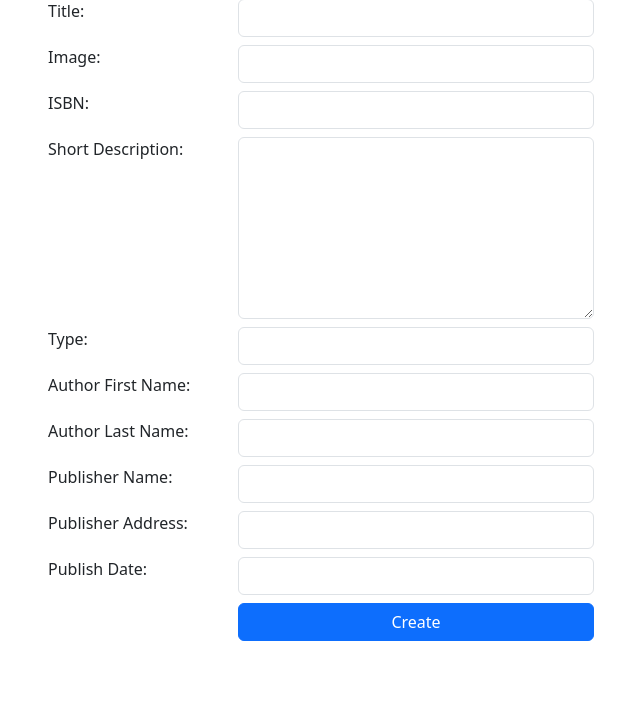
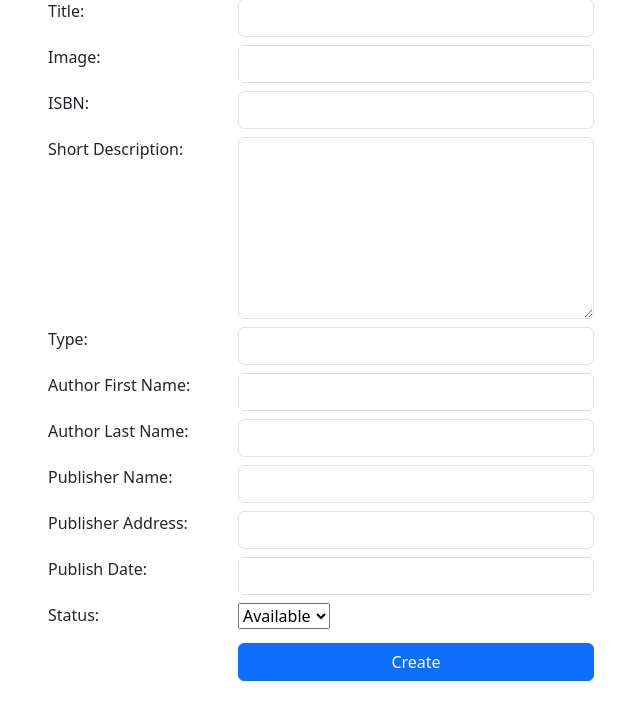
Before and after one commit to knsdev/big_library, a PHP site: page /create_medium.php in a window 1280 px wide. Shown: the part 25-745 px from the top of the page, without its empty margins (34-674 px from the left). Run offline with PHP 8.4, Linux system fonts and the light colour scheme.

Commit message:
Add "status" boolean column and fix sql query on details.php by adding "WHERE id=$id"

```diff
--- a/create_medium.php
+++ b/create_medium.php
@@ -16,8 +16,9 @@ if (isset($_POST['create'])) {
     `author_last_name`,
     `publisher_name`,
     `publisher_address`,
-    `publish_date`)
-    VALUES (?, ?, ?, ?, ?, ?, ?, ?, ?, ?)";
+    `publish_date`,
+    `status`)
+    VALUES (?, ?, ?, ?, ?, ?, ?, ?, ?, ?, ?)";
 
   $statement = $conn->prepare($sql);
 
@@ -31,9 +32,10 @@ if (isset($_POST['create'])) {
   $publisher_name = $_POST['publisher_name'];
   $publisher_address = $_POST['publisher_address'];
   $publish_date = $_POST['publish_date'];
+  $status = (int) filter_var($_POST['status'], FILTER_VALIDATE_BOOLEAN);
 
   $statement->bind_param(
-    "ssssssssss",
+    "ssssssssssi",
     $title,
     $image,
     $isbn_code,
@@ -43,7 +45,8 @@ if (isset($_POST['create'])) {
     $author_last_name,
     $publisher_name,
     $publisher_address,
-    $publish_date
+    $publish_date,
+    $status
   );
 
   if ($statement->execute()) {
@@ -124,6 +127,16 @@ if (isset($_POST['create'])) {
       </div>
 
       <div class="row mb-2">
+        <div class="col-3 col-md-2"><label class="form-label" for="status">Status:</label></div>
+        <div class="col-8 col-sm-6 col-md-4">
+          <select name="status" id="status">
+            <option value="1">Available</option>
+            <option value="0">Reserved</option>
+          </select>
+        </div>
+      </div>
+
+      <div class="row mb-2">
         <div class="col-3 col-md-2"></div>
         <div class="col-8 col-sm-6 col-md-4">
           <input type="submit" value="Create" name="create" class="btn btn-primary" style="width:100%">
--- a/details.php
+++ b/details.php
@@ -6,7 +6,7 @@ $layout = "";
 if (isset($_GET['id'])) {
   $id = $_GET['id'];
 
-  $sql = "SELECT * FROM `medium`";
+  $sql = "SELECT * FROM `medium` WHERE id=$id";
   $result = mysqli_query($conn, $sql);
 
   if ($result) {
@@ -24,6 +24,7 @@ if (isset($_GET['id'])) {
       $publisher_name = $row['publisher_name'];
       $publisher_address = $row['publisher_address'];
       $publish_date = $row['publish_date'];
+      $status = ($row['status']) ? "Available" : "Reserved";
 
       $layout = "<div>
                    <div class='card' style='width: 18rem;'>
@@ -35,6 +36,7 @@ if (isset($_GET['id'])) {
                        <p class='card-text'>$isbn_code</p>
                        <p class='card-text'>Author: $author_first_name $author_last_name</p>
                        <p class='card-text'>Published on $publish_date by $publisher_name, $publisher_address</p>
+                       <p class='card-text'>$status</p>
                        <a href='./index.php' class='btn btn-secondary'>Back</a>
                      </div>
                    </div>
--- a/index.php
+++ b/index.php
@@ -21,6 +21,7 @@ if ($result) {
     $publisher_name = $row['publisher_name'];
     $publisher_address = $row['publisher_address'];
     $publish_date = $row['publish_date'];
+    $status = ($row['status']) ? "Available" : "Reserved";
 
     $layout .= "<div>
                   <div class='card' style='width: 18rem;'>
```
